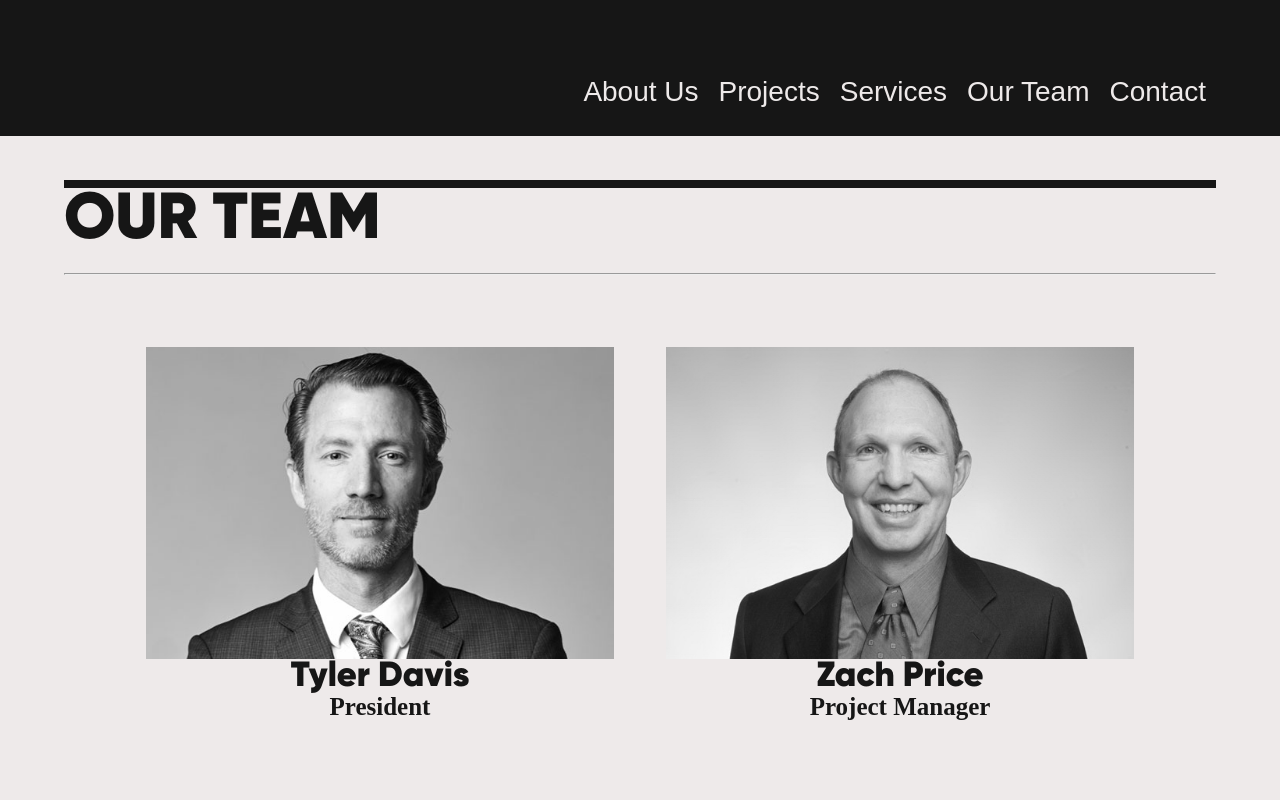
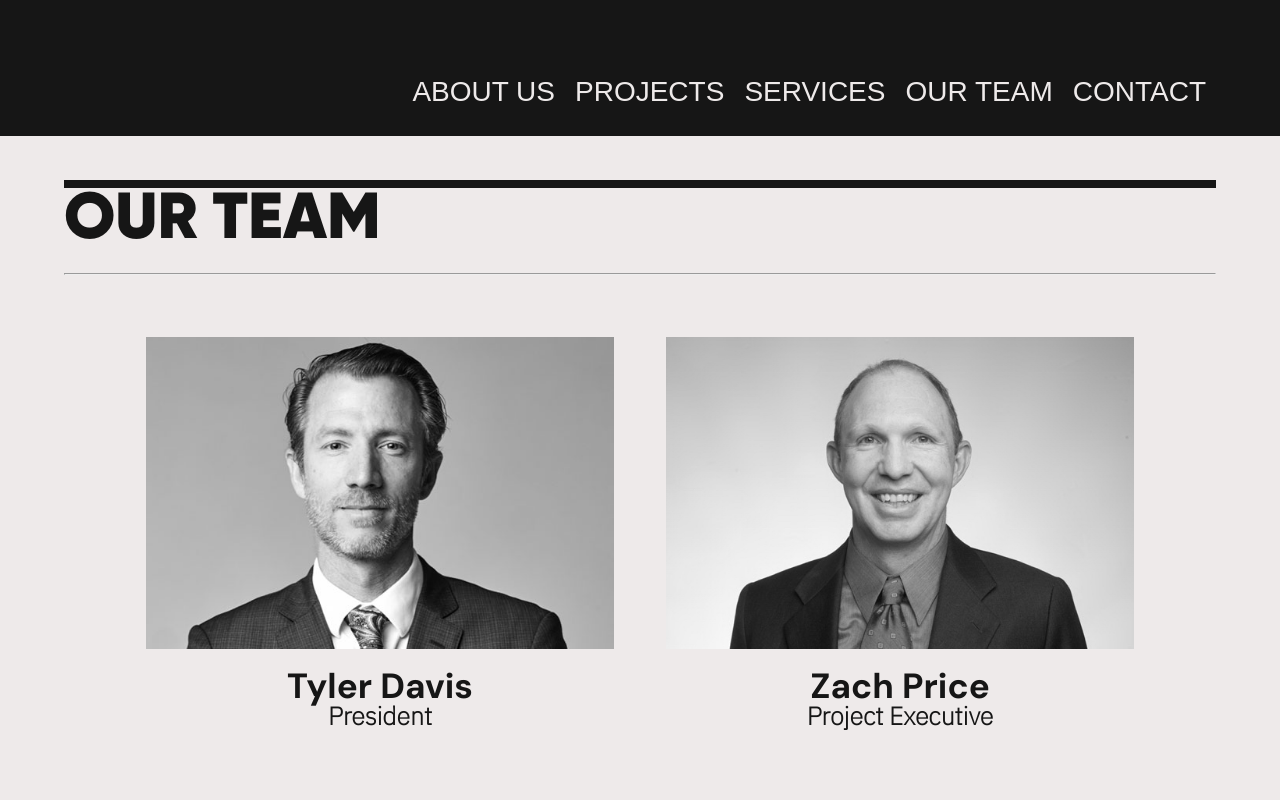
Before and after one commit to Md7113/Porter-LLC, a React (Create React App) app: page /team in a window 1280 px wide. Shown: the top 800 px of the page. Built offline with nearby package versions, Linux system fonts and the light colour scheme; a web font is replaced by a local one.

Commit message:
CSS Style changes.

```diff
--- a/src/components/header/Navbar.js
+++ b/src/components/header/Navbar.js
@@ -5,19 +5,19 @@ const Navbar = () => {
 	return (
 		<>
 			<Link to="/about" className="navLink">
-				About Us
+				ABOUT US
 			</Link>
 			<Link to="/projects" className="navLink">
-				Projects
+				PROJECTS
 			</Link>
 			<Link to="/services" className="navLink">
-				Services
+				SERVICES
 			</Link>
 			<Link to="/team" className="navLink">
-				Our Team
+				OUR TEAM
 			</Link>
 			<Link to="/contact" className="navLink">
-				Contact
+				CONTACT
 			</Link>
 		</>
 	);
--- a/src/components/project/Project.js
+++ b/src/components/project/Project.js
@@ -42,7 +42,7 @@ export default function Project() {
 					<img
 						className="projectMainImg"
 						src={project.img}
-						alt="Placeholder"
+						alt={project.alt}
 					/>
 				</div>
 			</div>
--- a/src/components/team/Team.js
+++ b/src/components/team/Team.js
@@ -22,7 +22,7 @@ export default function Team() {
 					<img
 						className="memberMainImg"
 						src={member.Img_Color}
-						alt="Placeholder"
+						alt={member.alt}
 					></img>
 				</div>
 				<div class="memberDescSection">
--- a/src/css/pages/OurTeam.css
+++ b/src/css/pages/OurTeam.css
@@ -1,3 +1,5 @@
+@import url('https://fonts.googleapis.com/css2?family=DM+Sans:wght@700&family=IBM+Plex+Sans+Arabic:wght@200&display=swap%27');
+
 .allTeamContainer{
     background-color: var(--ebb_white);
     padding: 5%;
@@ -39,15 +41,16 @@
 }
 
 .Team_Name{
+    margin-top: 20px;
     font-size: 35px;
     color: var(--porter_black);
-    font-family: var(--title_font);
+    font-family: 'DM Sans', sans-serif;
     justify-content: left;
 }
 .Team_Title{
     font-size: 25px;
     color: var(--porter_black);
-    font-family: 'calibri light';
+    font-family: 'IBM Plex Sans Arabic', sans-serif;
 }
 .teamBioLink{
     font-size: 25px;
--- a/src/css/pages/Services.css
+++ b/src/css/pages/Services.css
@@ -20,7 +20,7 @@
 }
 .allServices {
 	display: flex;
-	justify-content: space-between;
+	justify-content: space-evenly;
     flex-flow: row wrap;
 	background-color: var(--porter_black);
     align-content: space-around;
--- a/src/css/pages/TeamInd.css
+++ b/src/css/pages/TeamInd.css
@@ -1,3 +1,5 @@
+
+
 .Team_Section {
     background-color: var(--ebb_white);
     color:var(--porter_black);
@@ -24,9 +26,9 @@
 
 .memberContainer {
 	display: flex;
-
 	justify-content: center;
-	margin-right: 5%;
+	padding-right: 5%;
+	padding-left: 5%;
 }
 
 /* business name, location and description */
@@ -38,6 +40,7 @@
     padding-bottom: 3%;
 }
 .memberDescSection {
+	padding-left: 30px;
     display: flex;
 	flex-direction: column;
 }
@@ -63,12 +66,15 @@
 	display: flex;
 	flex-wrap: wrap;
 	justify-content: center;
+
 	/* height: 85vh; */
 	/* margin-right: 5%; */
 }
+
 .memberMainImg {
 	width: 50vw;
-	padding: 30px;
+	max-width: 729px;
+	padding: 30px 0px 30px 0px;
 	object-fit: contain;
 }
 
@@ -93,4 +99,7 @@
 	.Team_Section hr{
 		width: 95%;
 	}
+	.memberDescSection{
+		padding-left: 0px;
+	}
 }
--- a/src/utils/team.js
+++ b/src/utils/team.js
@@ -62,7 +62,7 @@ const teamList =() => {
             As Project Manager, Zach has responsibility to oversee the entire design and construction process. With over 15 years of experience as both a design professional and a construction project manager, Zach has both the training and practical experience to understand the unique perspectives of all project stakeholders, enabling him to ensure adherence to the owner’s budget, schedule, quality and safety expectations. He has expertise in the healthcare, mission critical and infrastructure upgrade markets, along with experience managing all key project delivery methods, including Design-Bid-Build, GMP, Design-Build, CM at Risk and Integrated Project Delivery. Zach is a Registered Professional Civil Engineer in the State of California and a member of the Design Build Institute of America(DBIA).
 
         `,
-            Title: "Project Manager",
+            Title: "Project Executive",
             Img_Color: zach_color,
             Img_Noir: zach_noir,
             alt: '',
```
